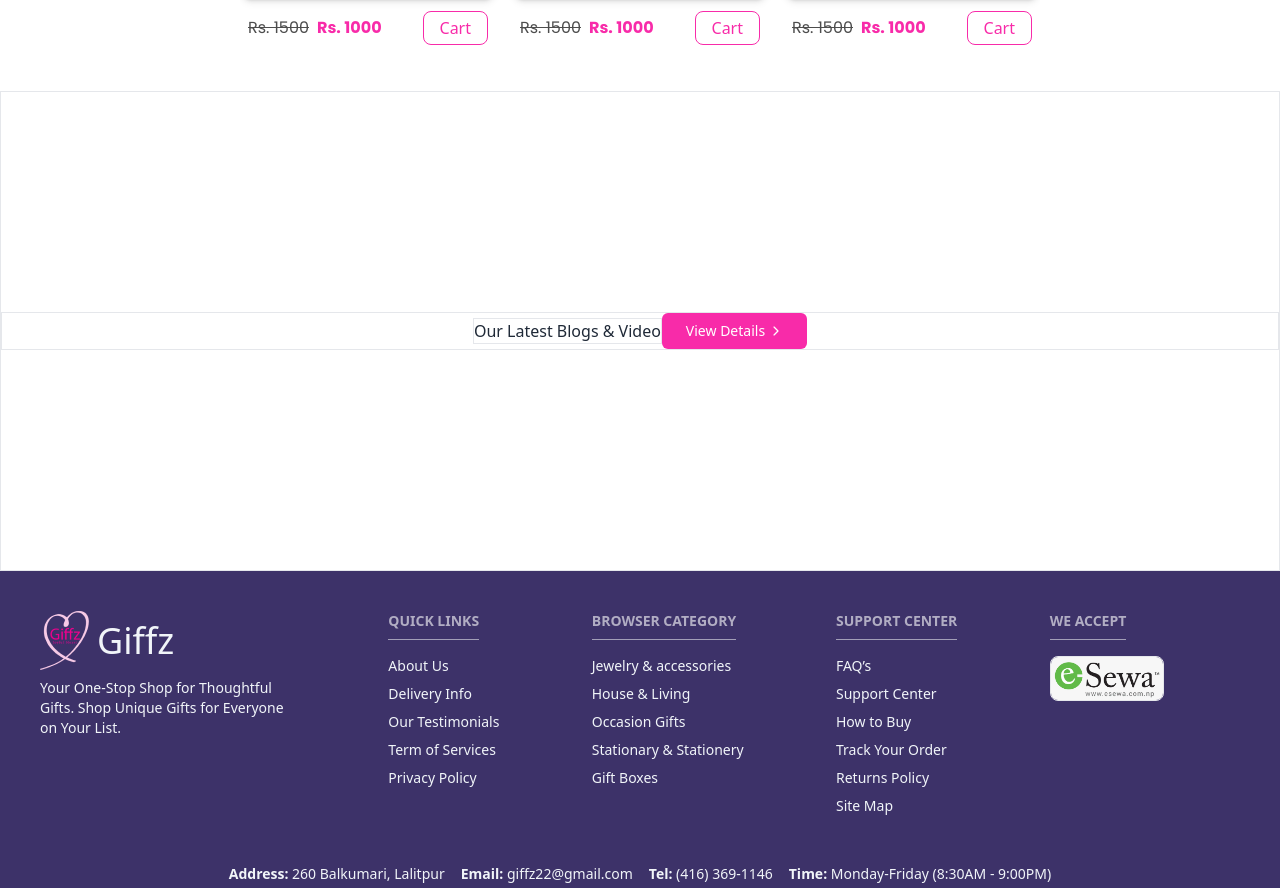
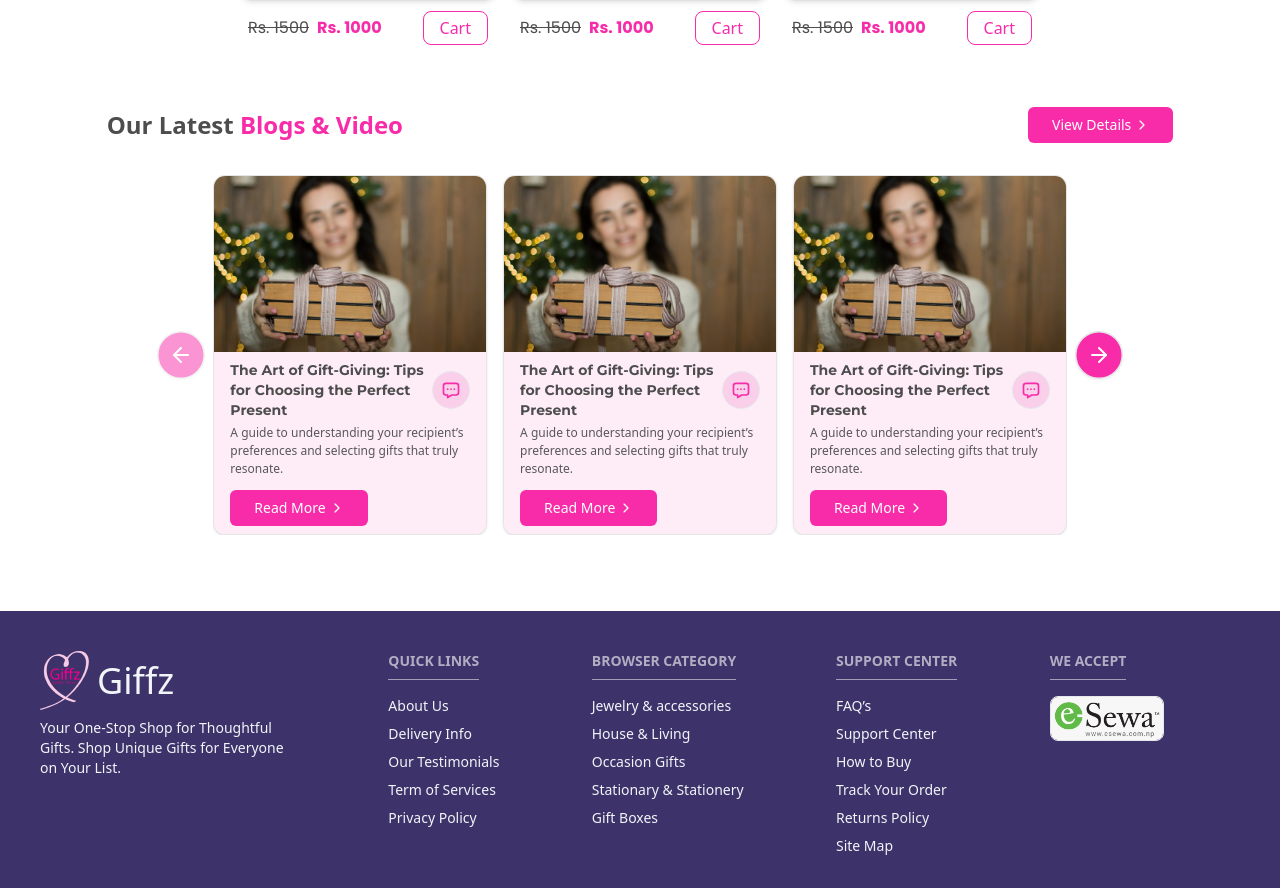
Before and after one commit to MozarcxIaye/Giffz, a React (Vite) app in the folder client/: page / in a window 1280 px wide. Shown: the part 1978-2866 px from the top of the page. Built offline with nearby package versions, Linux system fonts and the light colour scheme.

Commit message:
blog section completed

```diff
--- a/client/src/components/blogs&video/BlogsAndVideo.jsx
+++ b/client/src/components/blogs&video/BlogsAndVideo.jsx
@@ -1,21 +1,81 @@
 import React from 'react'
 import ButtonswithArrow from '../ReusableComponent/buttons/ButtonswithArrow'
+import { Card, CardContent } from "@/components/ui/card";
+import {
+  Carousel,
+  CarouselContent,
+  CarouselItem,
+  CarouselNext,
+  CarouselPrevious,
+} from "@/components/ui/carousel";
+import { TbMessageDots } from "react-icons/tb";
+import blog from "../../assets/blog.png"
 
 const BlogsAndVideo = () => {
   return (
-    <div className='flex h-[60vh] bg-white items-center justify-center border'>
-      {/* header */}
-      <div className='flex justify-center items-center border w-full'>
-        <div className='border'>
-          Our Latest <span>Blogs & Video</span>
+    <div className='flex h-[65vh] bg-white items-start justify-center py-4'>
+      <div className='flex justify-center items-center w-10/12 flex-col gap-8'>
+        {/* header */}
+        <div className='flex justify-between items-center w-full'>
+          <div className='text-2xl text-[#4D4D4D] font-bold'>
+            Our Latest <span className='text-[#F82BA9]'>Blogs & Video</span>
+          </div>
+
+          <div>
+            <ButtonswithArrow text='View Details' />
+          </div>
         </div>
+        {/* blogs */}
+        <div className="mt-6 md:mt-0 w-full md:w-[80%] flex justify-center flex-grow-0 select-none">
+          <Carousel
+            opts={{
+              align: "start",
+            }}
+            className="w-[1000px]"
+          >
+            <CarouselContent>
+              {Array.from({ length: 5 }).map((_, index) => (
+                <CarouselItem key={index} className="md:basis-1/2 lg:basis-1/3">
+                  <div>
+                    <Card className="h-[360px] relative overflow-hidden">
+                      <CardContent className="flex flex-col h-full items-center justify-center p-0">
+                        <div className="w-full h-full flex flex-col">
+                          <img src={blog} alt="" className='w-full h-[240px] object-cover' />
+                          {/* Blog info */}
+                          <div className='bg-[#FEEDF7] h-full px-4 py-2 flex flex-col gap-1' >
+                            {/* blog head */}
+                            <div className='flex justify-between items-center gap-2'>
+                              <span className='font-bold text-[#4D4D4D] font-Montserrat text-sm'>The Art of Gift-Giving: Tips for Choosing the Perfect Present </span>
+                              <span className='bg-[#FACFEA] border rounded-full p-2'><TbMessageDots className='text-[#F82BA9] text-xl' /></span>
+                            </div>
 
-        <div>
-          <ButtonswithArrow text='View Details' />
+                            {/* blog description */}
+                            <div className='text-[12px] text-[#575757]'>
+                              <span>A guide to understanding your recipient’s preferences and selecting gifts that truly resonate.</span>
+                            </div>
+
+                            {/* readmore btn  */}
+                            <div className='mt-2'>
+                              <ButtonswithArrow text="Read More"/>
+                            </div>
+
+                          </div>
+                        </div>
+                      </CardContent>
+                    </Card>
+
+                  </div>
+                </CarouselItem>
+              ))}
+            </CarouselContent>
+            <CarouselPrevious className="scale-150 bg-[#F82BA9]" />
+            <CarouselNext className="scale-150 bg-[#F82BA9]" />
+          </Carousel>
         </div>
 
       </div>
     </div>
+
   )
 }
 
--- a/client/src/components/homepage/occasions/Occasions.jsx
+++ b/client/src/components/homepage/occasions/Occasions.jsx
@@ -17,7 +17,7 @@ const Occasions = () => {
                 </div>
 
                 {/* shop now */}
-                <div className='absolute bottom-0 right-0 underline decoration-dashed text-gray-800 underline-offset-4 m-4'>
+                <div className='absolute bottom-0 cursor-pointer right-0 underline decoration-dashed text-gray-800 underline-offset-4 m-4'>
                     Shop Now
                 </div>
             </div>
@@ -33,7 +33,7 @@ const Occasions = () => {
                 </div>
 
                 {/* shop now */}
-                <div className='absolute bottom-0 right-0 underline decoration-dashed text-gray-800 underline-offset-4 m-4'>
+                <div className='absolute cursor-pointer bottom-0 right-0 underline decoration-dashed text-gray-800 underline-offset-4 m-4'>
                     Shop Now
                 </div>
 
```
Also changed, not shown: client/src/assets/blog.png (added).
